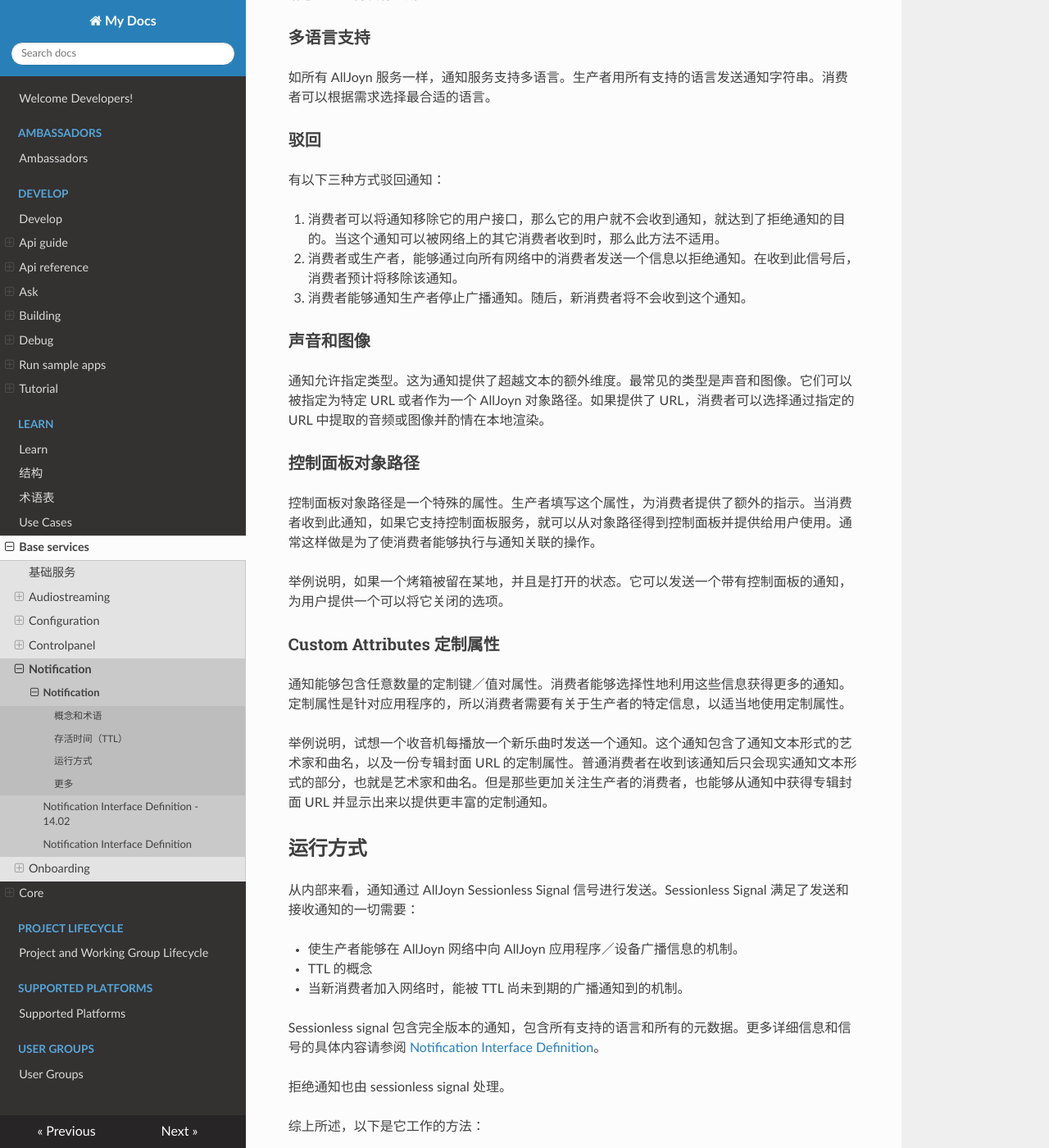
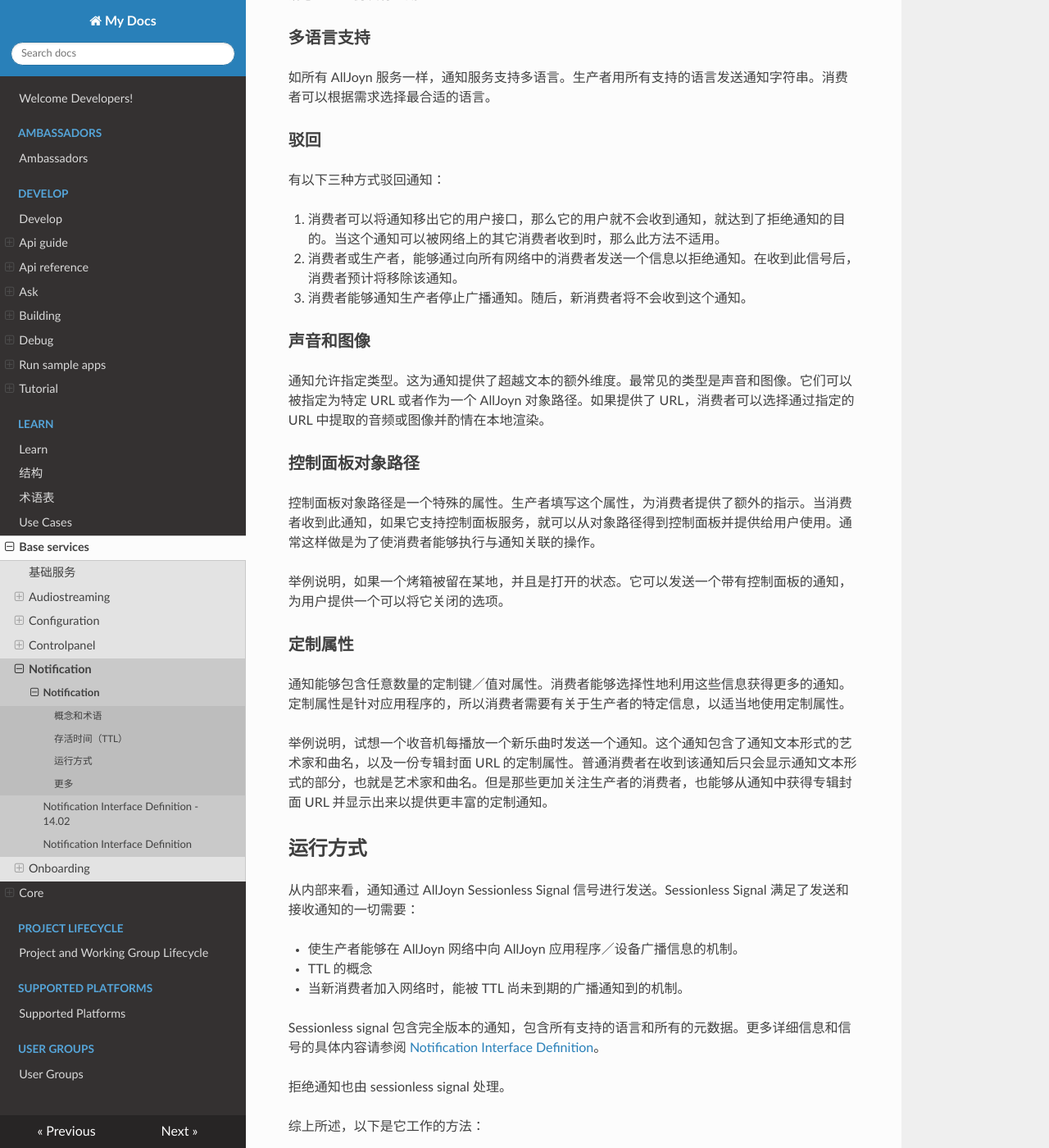
Before and after one commit to smart-conn/alljoyn-zh, an MkDocs documentation site: the page built from docs/learn/base-services/notification/index.md, in a window 1280 px wide and 1400 px high, scrolled down 810 px. Shown: the whole window at 82% size. Built offline with MkDocs 1.6.1, drawn with Linux system fonts in a browser that asks for light colours; nearby versions of some CDN libraries.

Commit message:
Update index.md

```diff
--- a/docs/learn/base-services/notification/index.md
+++ b/docs/learn/base-services/notification/index.md
@@ -13,6 +13,7 @@ AllJoyn&trade; Notification Service 架构为设备／应用发送的可读文
 ### 消息类型
 
 通知可以属于以下三种类型：信息、警告、紧急。通常情况下，使用信息的方式发送。当情况合适时，可以用警告使通知获得更多关注。同样，在紧急情况发生时，可以谨慎地使用紧急方式。
+
 ## 存活时间（TTL）
 
 发送的每一条信息都会伴随一个特定的 Time-to-live (TTL)，以毫秒为单位。消息会保持在网络中直到它的 TTL 超时。如果消费者在 TTL 之内加入了网络，它将能够收到消息。
@@ -26,11 +27,12 @@ AllJoyn&trade; Notification Service 架构为设备／应用发送的可读文
 
 有以下三种方式驳回通知：
 
-1. 消费者可以将通知移除它的用户接口，那么它的用户就不会收到通知，就达到了拒绝通知的目的。当这个通知可以被网络上的其它消费者收到时，那么此方法不适用。
+1. 消费者可以将通知移出它的用户接口，那么它的用户就不会收到通知，就达到了拒绝通知的目的。当这个通知可以被网络上的其它消费者收到时，那么此方法不适用。
 
 2. 消费者或生产者，能够通过向所有网络中的消费者发送一个信息以拒绝通知。在收到此信号后，消费者预计将移除该通知。
 
 3. 消费者能够通知生产者停止广播通知。随后，新消费者将不会收到这个通知。
+
 ### 声音和图像
 
 通知允许指定类型。这为通知提供了超越文本的额外维度。最常见的类型是声音和图像。它们可以被指定为特定 URL 或者作为一个 AllJoyn 对象路径。如果提供了 URL，消费者可以选择通过指定的 URL 中提取的音频或图像并酌情在本地渲染。
@@ -41,11 +43,11 @@ AllJoyn&trade; Notification Service 架构为设备／应用发送的可读文
 
 举例说明，如果一个烤箱被留在某地，并且是打开的状态。它可以发送一个带有控制面板的通知，为用户提供一个可以将它关闭的选项。
 
-### Custom Attributes 定制属性
+### 定制属性
 
 通知能够包含任意数量的定制键／值对属性。消费者能够选择性地利用这些信息获得更多的通知。定制属性是针对应用程序的，所以消费者需要有关于生产者的特定信息，以适当地使用定制属性。
 
-举例说明，试想一个收音机每播放一个新乐曲时发送一个通知。这个通知包含了通知文本形式的艺术家和曲名，以及一份专辑封面 URL 的定制属性。普通消费者在收到该通知后只会现实通知文本形式的部分，也就是艺术家和曲名。但是那些更加关注生产者的消费者，也能够从通知中获得专辑封面 URL 并显示出来以提供更丰富的定制通知。
+举例说明，试想一个收音机每播放一个新乐曲时发送一个通知。这个通知包含了通知文本形式的艺术家和曲名，以及一份专辑封面 URL 的定制属性。普通消费者在收到该通知后只会显示通知文本形式的部分，也就是艺术家和曲名。但是那些更加关注生产者的消费者，也能够从通知中获得专辑封面 URL 并显示出来以提供更丰富的定制通知。
 
 ## 运行方式
 
```
